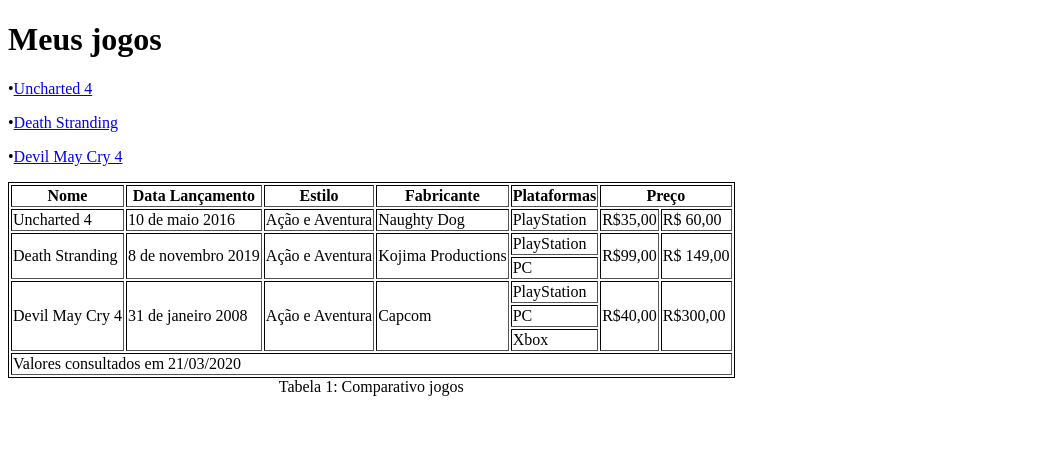
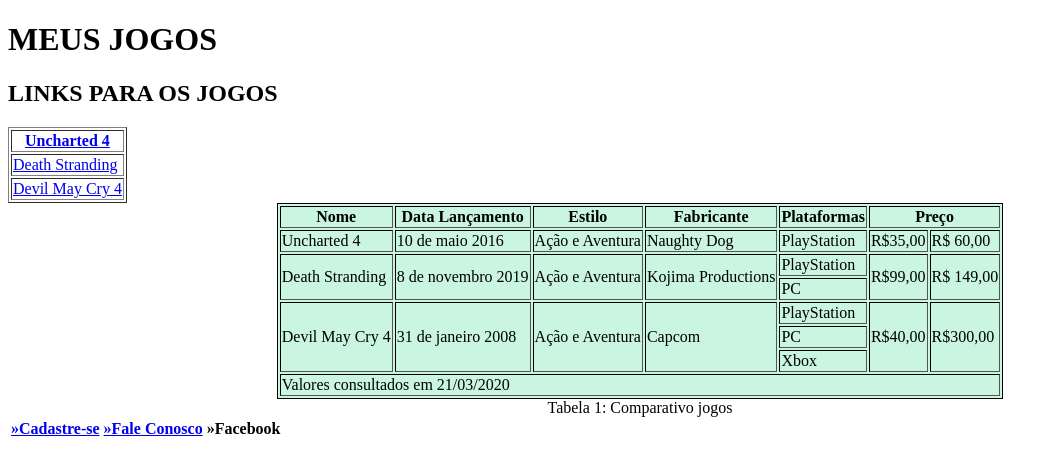
Before and after one commit to karen-25/karen-25.github.io, a plain HTML site: page index.html in a window 1280 px wide. Shown: the whole page, without its empty margins (0-1058 px from the left). Drawn offline with Linux system fonts and the light colour scheme.

Commit message:
alteração feita

```diff
--- a/index.html
+++ b/index.html
@@ -1,22 +1,51 @@
 <!DOCTYPE html>
+<html>
+
 <head>
-<h1><strong>Meus jogos</strong></h1>
+    <link rel="stylesheet" href="geral.css">
+    <header>
+        <h1>MEUS JOGOS</h1>
+    </header>
 </head>
-<body>
-
-   <p> •<a href="uncharted.html" target="_self">Uncharted 4</a> </p>
-   <p> •<a href="DeathStranding.html" target="_self">Death Stranding</a> </p>
-   <p> •<a href="DevilMayCry.html"  target="_self">Devil May Cry 4</a> </p>
-
-   <style >
-    table {
+<style>
+   article table {
+    margin: auto;
+    background-color:  rgb(201, 245, 225);
     caption-side: bottom;
     border: 1px solid black;
     }
 </style>
+<div></div>
+
+<body>
+
+    <nav>
+        <h1>LINKS PARA OS JOGOS</h1>
 
         <table border="1">
-    <caption >Tabela 1: Comparativo jogos</caption>
+            <thead>
+
+                <tr>
+
+                    <th> <a href="jogo1.html" target="_self">Uncharted 4</a> </th>
+                </tr>
+            </thead>
+            <tbody>
+                <tr>
+                    <td> <a href="jogo2.html" target="_self">Death Stranding</a> </td>
+                </tr>
+            </tbody>
+            <tfoot>
+                <tr>
+                    <td> <a href="jogo3.html" target="_self">Devil May Cry 4</a> </td>
+                </tr>
+            </tfoot>
+        </table>
+    </nav>
+
+    <article>
+        <table border="1">
+            <caption>Tabela 1: Comparativo jogos</caption>
             <thead>
                 <tr>
 
@@ -96,8 +125,20 @@
 
         </table>
 
+    </article>
+    <aside></aside>
+    <footer>
+        <table>
+            <thead>
+                <tr>
+                    <th> <a href="cadastro.html" target="_self">»Cadastre-se </a></th>
+                    <th> <a href="faleconosco.html" target="_self">»Fale Conosco</a> </th>
+                    <th>»Facebook</th>
+                </tr>
+            </thead>
 
+        </table>
+    </footer>
+</body>
 
-
-</body>
 </html>
```
Lines whose indentation alone changed are shown as unchanged.
